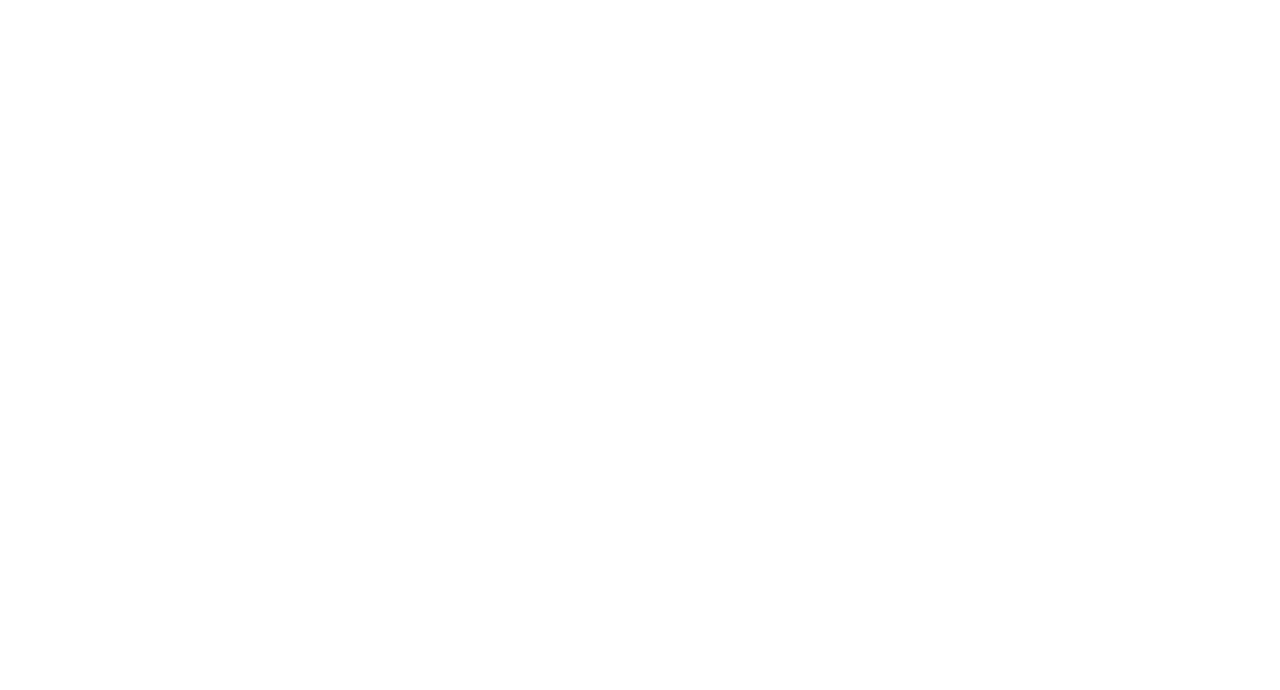
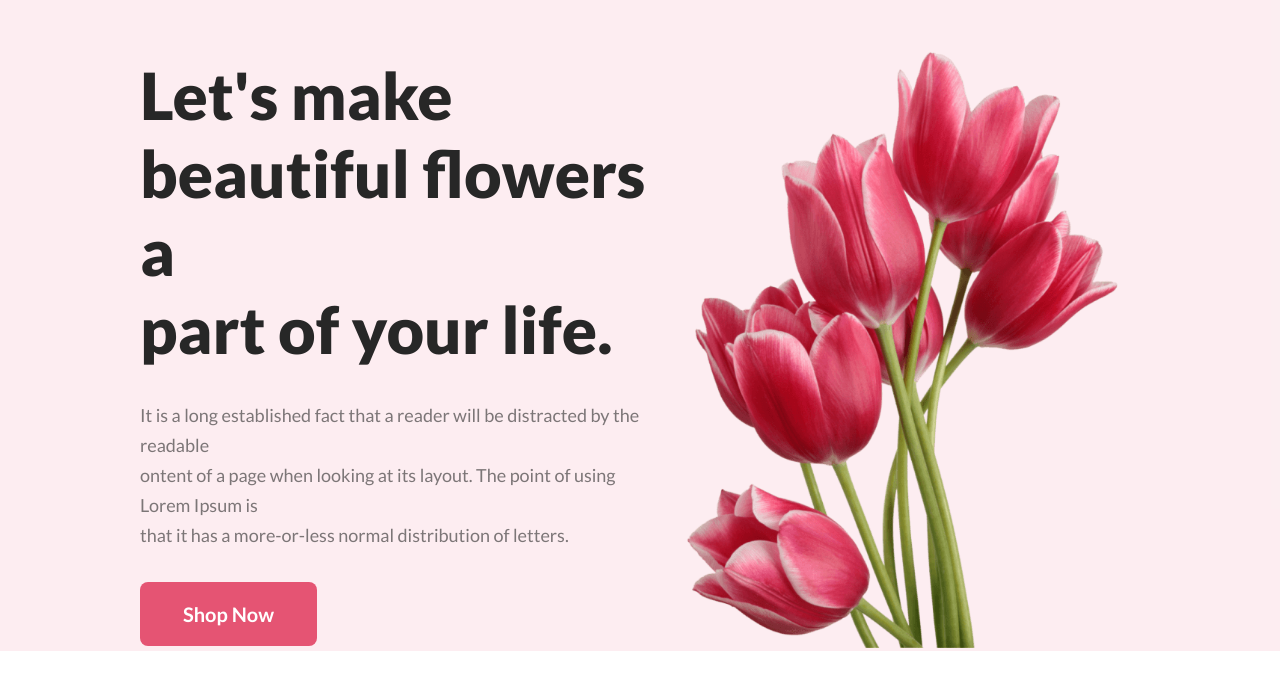
Before and after one commit to mehedihasan712277/flower, a plain HTML site: page index.html in a window 1280 px wide. Drawn offline with Linux system fonts and the light colour scheme.

Commit message:
header part done

```diff
--- a/index.html
+++ b/index.html
@@ -12,7 +12,34 @@
 </head>
 
 <body>
+    <!-- header part -->
+    <header>
+        <div class="bannerContainer">
+            <div class="bTxtContainer">
+                <p class="bTitle">
+                    Let's make <br>beautiful flowers a <br>part of your life.
+                </p>
+                <p class="bSubTitle">
+                    It is a long established fact that a reader will be distracted by the readable <br>ontent of a page
+                    when looking at its
+                    layout. The point of using Lorem Ipsum is <br>that it has a more-or-less normal distribution of
+                    letters.
+                </p>
+                <button class="bBtn btn">Shop Now</button>
+            </div>
+            <div class="bImgContainer">
+                <img src="images/pngwing 10.png" alt="flower" class="bImg">
+            </div>
+        </div>
+    </header>
+    <!-- main part -->
+    <main>
 
+    </main>
+    <!-- footer part -->
+    <footer>
+
+    </footer>
 </body>
 
 </html>
--- a/style.css
+++ b/style.css
@@ -18,4 +18,38 @@
     color: #FFF;
     font-size: 20px;
     font-weight: 700;
+    border: none;
+    padding: 20px 43px;
 }
+
+/* header part */
+header {
+    background-color: rgba(229, 84, 115, 0.10);
+}
+
+.bannerContainer {
+    padding: 50px 140px 0;
+    display: flex;
+    justify-content: space-between;
+    align-items: center;
+}
+
+.bImg {
+    width: 475px;
+}
+
+.bTitle {
+    color: #272727;
+    font-family: Lato;
+    font-size: 65px;
+    font-weight: 800;
+}
+
+.bSubTitle {
+    color: rgba(39, 39, 39, 0.60);
+    font-family: Lato;
+    font-size: 18px;
+    font-weight: 400;
+    line-height: 30px;
+    margin: 32px 0;
+}
```
